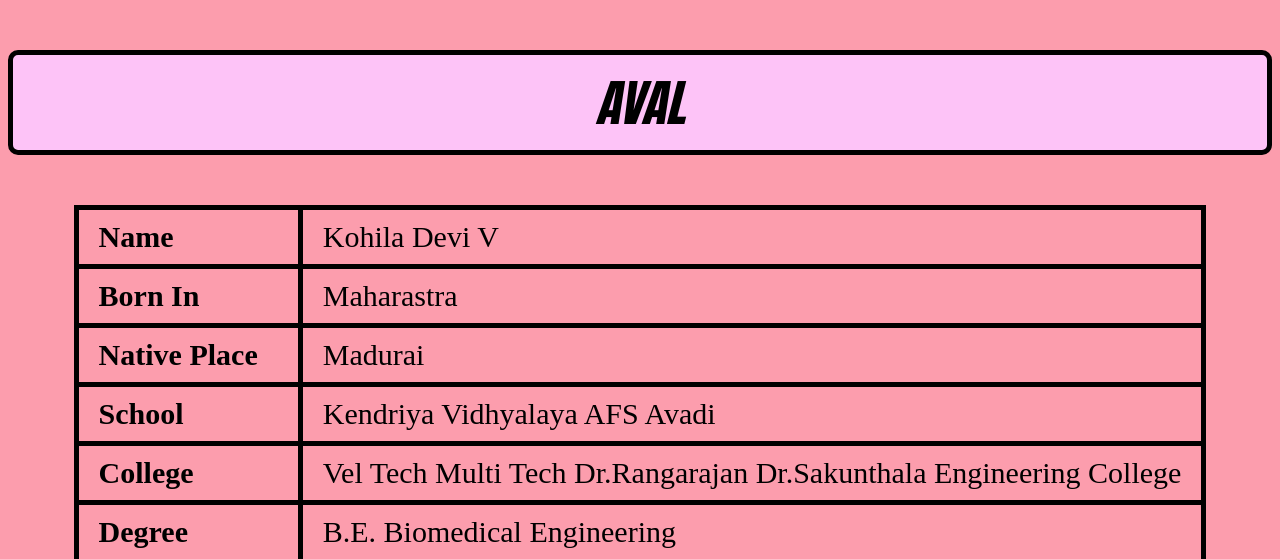
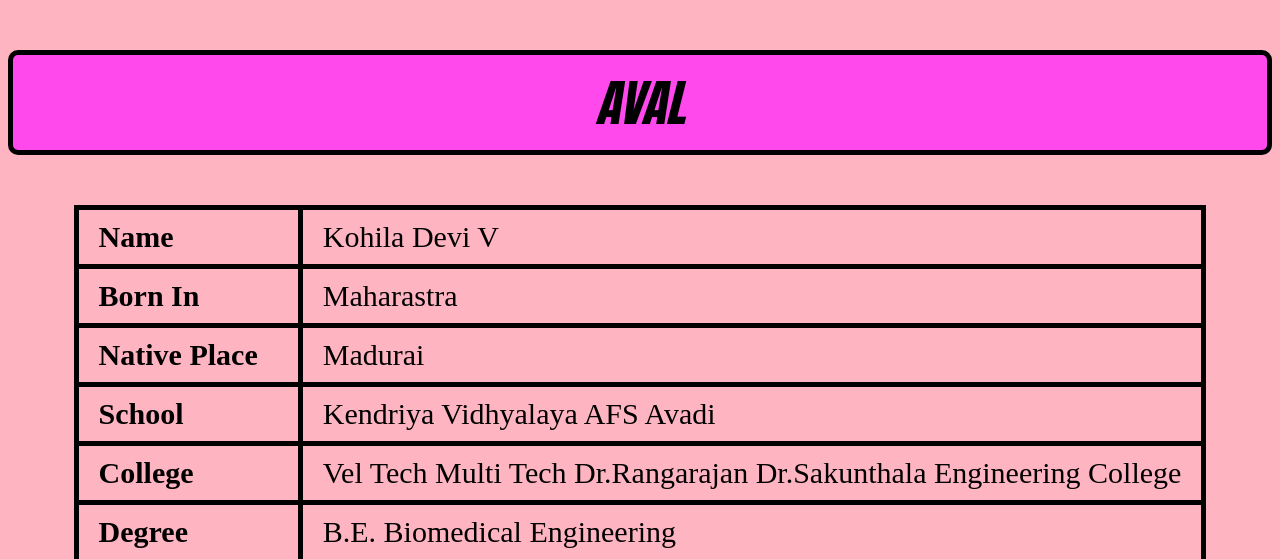
Before and after one commit to sirdthic-vikram-G/OURS, a plain HTML site: page aval.html in a window 1280 px wide. Shown: the top 559 px of the page. Drawn offline with Linux system fonts and the light colour scheme.

Commit message:
css change

```diff
--- a/aval.css
+++ b/aval.css
@@ -1,8 +1,8 @@
 body{
-    background-color: rgb(252, 157, 173);
+    background-color: rgb(255, 181, 193);
 }
 #a{
-    background-color: rgb(253, 195, 247);
+    background-color: rgb(255, 73, 237);
     color: black;
     padding: 10px;
     font-family: Impact, Haettenschweiler, 'Arial Narrow Bold', sans-serif;
--- a/avan.css
+++ b/avan.css
@@ -1,8 +1,8 @@
 body{
-    background-color: rgb(67, 246, 76);
+    background-color: rgb(246, 62, 62);
 }
 #a{
-    background-color: rgb(120, 240, 140);
+    background-color: rgb(203, 19, 19);
     color: black;
     padding: 10px;
     font-family: Impact, Haettenschweiler, 'Arial Narrow Bold', sans-serif;
```
